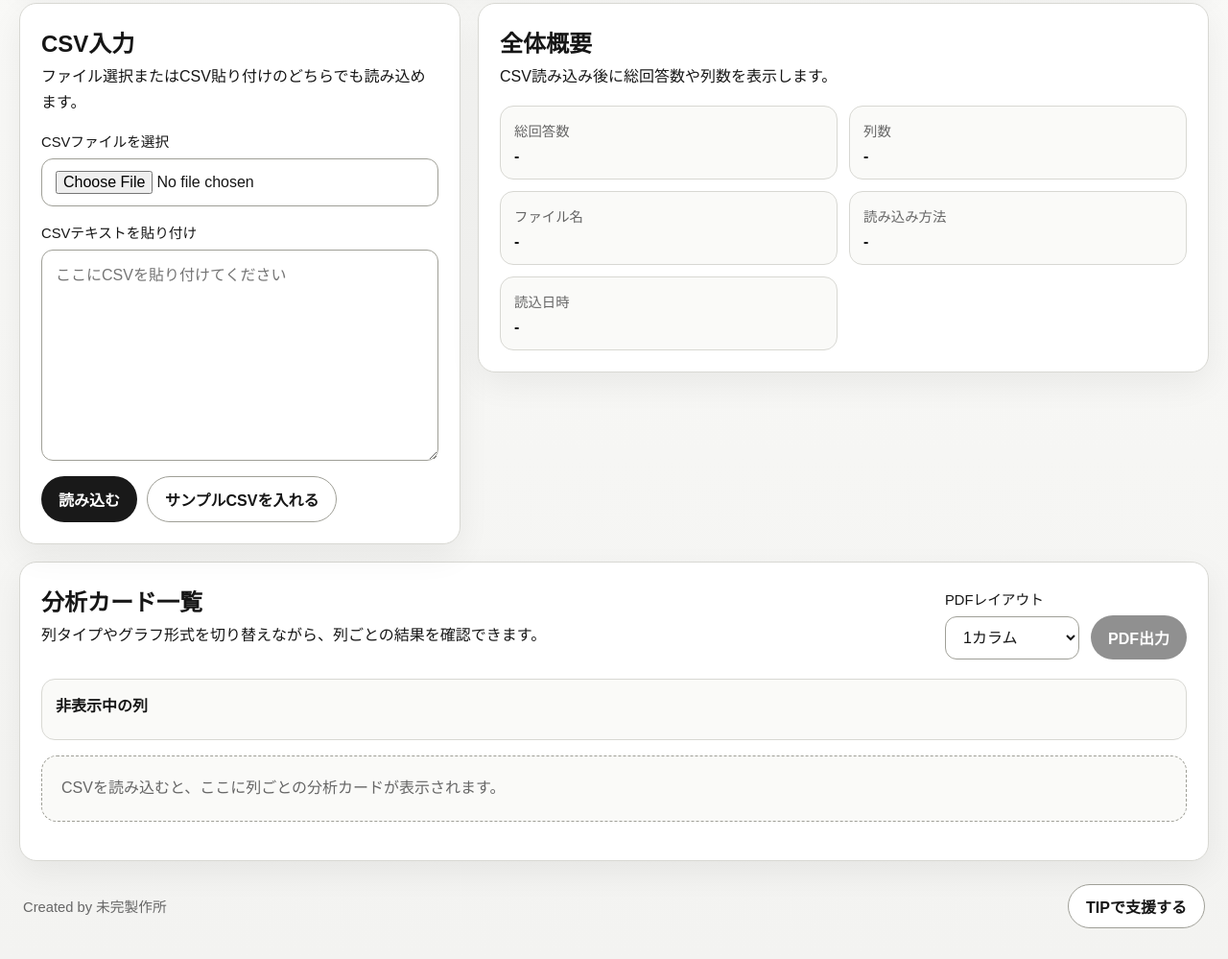
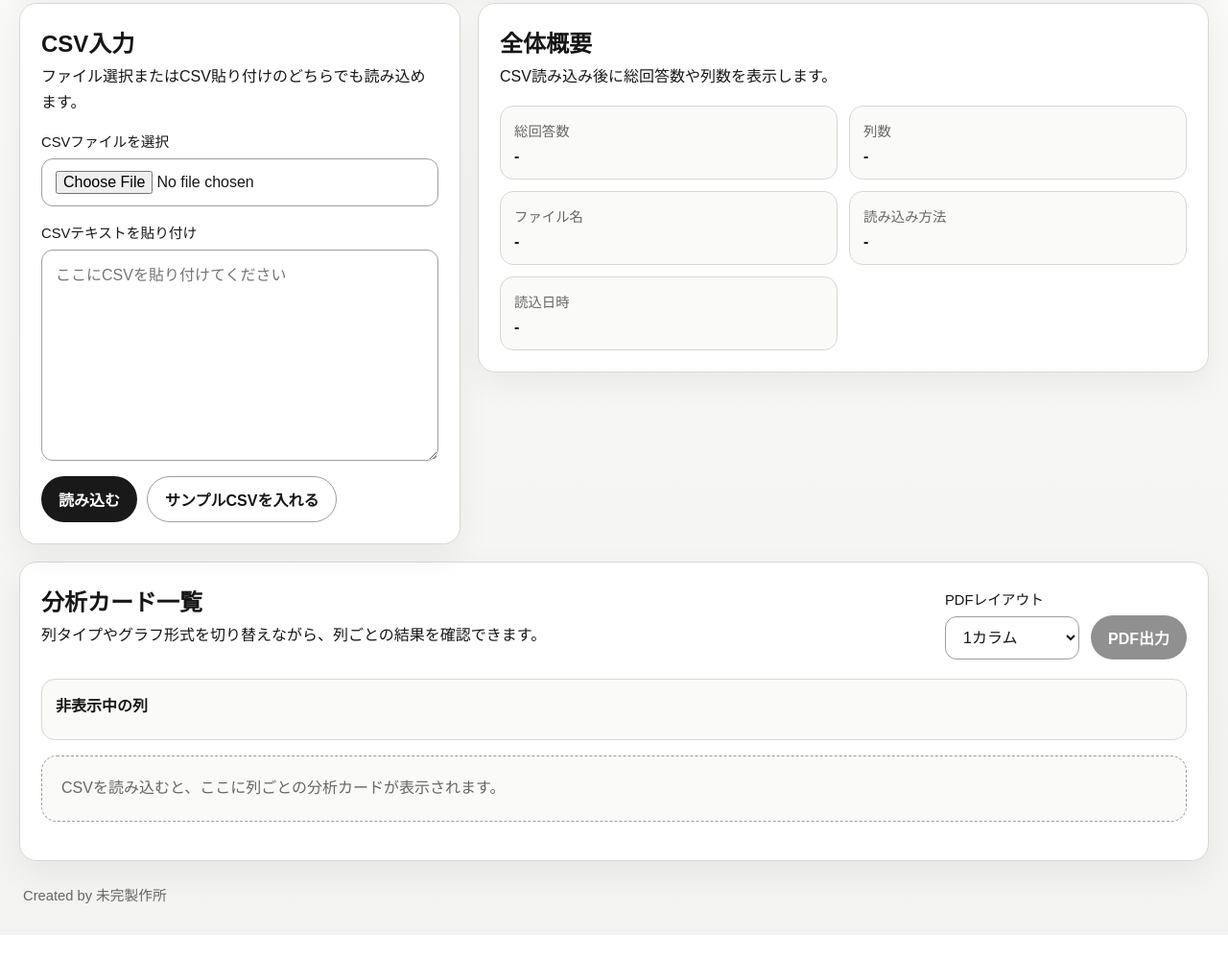
Before and after one commit to humandoll26/csv-survey-analyzer, a plain HTML site: page index.html in a window 1280 px wide. Shown: the part 226-1225 px from the top of the page at 96% size. After the commit the page ends 1200 px from the top, so only its background shows below. Drawn offline with nearby package versions, Linux system fonts and the light colour scheme.

Commit message:
Remove Stripe tip links

```diff
--- a/index.html
+++ b/index.html
@@ -106,14 +106,6 @@
 
     <footer class="app-credit" aria-label="クレジット">
       <p class="credit-text">Created by 未完製作所</p>
-      <a
-        class="tip-button"
-        href="https://buy.stripe.com/eVqaEW31F85U9UE22NdMI01"
-        target="_blank"
-        rel="noopener noreferrer"
-      >
-        TIPで支援する
-      </a>
     </footer>
   </div>
 
--- a/style.css
+++ b/style.css
@@ -430,23 +430,6 @@ h1 {
   font-size: 0.92rem;
 }
 
-.tip-button {
-  display: inline-flex;
-  align-items: center;
-  justify-content: center;
-  min-height: 44px;
-  padding: 10px 18px;
-  border-radius: 999px;
-  border: 1px solid var(--line-strong);
-  background: #fff;
-  color: var(--text);
-  text-decoration: none;
-  font-weight: 600;
-}
-
-.tip-button:hover {
-  background: #f6f6f4;
-}
 
 .is-exporting .cards-grid {
   grid-template-columns: 1fr;
@@ -516,8 +499,4 @@ h1 {
     flex-direction: column;
     align-items: stretch;
   }
-
-  .tip-button {
-    width: 100%;
-  }
 }
```
Also changed, not shown: 1 other file.
